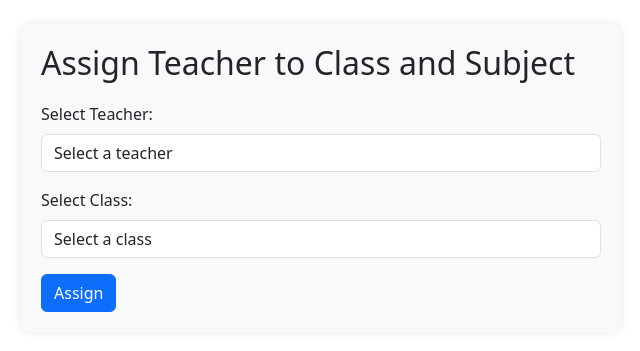
After one commit to Ka1-Trivedi/DBMS_Project, a Flask app: page /assign_teacher in a window 1280 px wide. The commit adds this page. Shown: the top 351 px of the page, without its empty margins (319-959 px from the left). Run offline with Flask 3, Linux system fonts and the light colour scheme; a user stored in the database is signed in; data that the repository does not hold is empty.

Commit message:
Attendance System finished

```diff
--- a/attendance_system/admin.py
+++ b/attendance_system/admin.py
@@ -1,4 +1,4 @@
 from flask_bcrypt import Bcrypt
 
 bcrypt = Bcrypt()
-print(bcrypt.generate_password_hash("Kavan#17122005").decode('utf-8'))
+print(bcrypt.generate_password_hash("123").decode('utf-8'))
--- a/attendance_system/app.py
+++ b/attendance_system/app.py
@@ -65,7 +65,10 @@ def create_tables():
                     id INTEGER PRIMARY KEY AUTOINCREMENT,
                     name TEXT NOT NULL,
                     email TEXT UNIQUE NOT NULL,
-                    password TEXT NOT NULL
+                    password TEXT NOT NULL,
+                    user_id INTEGER,
+                    subject TEXT,
+                    FOREIGN KEY (user_id) REFERENCES users(id)
                    )
     '''
     )
@@ -79,7 +82,9 @@ def create_tables():
                     password TEXT NOT NULL,
                     roll_number TEXT UNIQUE NOT NULL,
                     class_id INTEGER,
+                    user_id INTEGER,
                     FOREIGN KEY (class_id) REFERENCES Class(id)
+                    FOREIGN KEY (user_id) REFERENCES users(id)
                    )
     '''
     )
@@ -184,11 +189,11 @@ def register():
 
         # Insert into Teacher or Student table based on role
         if role == 'teacher':
-            cursor.execute("INSERT INTO Teacher (user_id, name) VALUES (?, ?)", (user_id, name))
+            cursor.execute("INSERT INTO Teacher (user_id, name,email,password) VALUES (?, ?, ?, ?)", (user_id, name,email,password))
         elif role == 'student':
             roll_number = request.form['roll_number']
             class_id = request.form['class_id']
-            cursor.execute("INSERT INTO Student (id, name, roll_number, class_id) VALUES (?, ?, ?, ?)", (user_id, name, roll_number, class_id))
+            cursor.execute("INSERT INTO Student (user_id, name, roll_number, class_id,email,password) VALUES (?, ?, ?, ?, ?, ?)", (user_id, name, roll_number, class_id, email, password))
 
         conn.commit()
         conn.close()
@@ -208,6 +213,7 @@ def login():
         cursor = conn.cursor()
         cursor.execute("SELECT id, email, password, role FROM users WHERE email = ?", (email,))
         user = cursor.fetchone()
+
         conn.close()
 
             # user[0]=id	user[1]=email	user[2]=password	user[3]=role
@@ -221,9 +227,9 @@ def login():
             if session['role'] == 'admin':
                 return redirect(url_for('admin_dashboard'))
             elif session['role'] == 'teacher':
-                return redirect(url_for('teacher_dashboard'))
+                return redirect(url_for('teacher_dashboard',teacher_id = user[0]))
             elif session['role'] == 'student':
-                return redirect(url_for('student_dashboard'))
+                return redirect(url_for('student_dashboard',student_id = user[0]))
         else:
             return "Invalid credentials. Please try again."
 
@@ -236,15 +242,15 @@ def login():
 def admin_dashboard():
     return render_template('admin_dashboard.html')
 
-@app.route('/teacher_dashboard')
+@app.route('/teacher_dashboard/<int:teacher_id>')
 @teacher_required
-def teacher_dashboard():
-    return render_template('teacher_dashboard.html')
+def teacher_dashboard(teacher_id):
+    return render_template('teacher_dashboard.html', tecaher_id = teacher_id)
 
-@app.route('/student_dashboard')
+@app.route('/student_dashboard/<int:student_id>')
 @student_required
-def student_dashboard():
-    return render_template('student_dashboard.html')
+def student_dashboard(student_id):
+    return render_template('student_dashboard.html', student_id = student_id)
 
 # ---------------------------------------------------------------------------------------------------------------------
 # --------------------------------------------------school oprations---------------------------------------------------
@@ -420,7 +426,7 @@ def edit_class(class_id):
     cursor = conn.cursor()
 
     if request.method == 'POST':
-        new_name = request.form['new_name']
+        new_name = request.form['name']
         new_department_id = request.form['department_id']
         cursor.execute("UPDATE Class SET name = ?, department_id = ? WHERE id = ?", (new_name, new_department_id, class_id))
         conn.commit()
@@ -464,7 +470,18 @@ def add_students_from_excel(filepath):
         email = row['Email']
         password = bcrypt.generate_password_hash(str(row['Password'])).decode('utf-8')  # Hash password
         roll_number = row['Roll Number']  # New field
-        class_id = row['Class ID']
+        class_name = row['Class Name']
+        department_name = row['Department Name']
+        # class_id = row['Class ID']
+
+        # Find class_id from Class table by Class Name
+        cursor.execute("SELECT id FROM Department WHERE name = ?", (department_name,))
+        department_id = cursor.fetchone()[0]
+        # print(department_id)
+        # print(class_name)
+        cursor.execute("SELECT id FROM Class WHERE name = ? and department_id = ?", (class_name, department_id))
+        class_id = cursor.fetchone()[0]
+        print(class_id)
 
         # Insert into users table
         cursor.execute("INSERT INTO users (email, password, role) VALUES (?, ?, 'student')",
@@ -472,8 +489,8 @@ def add_students_from_excel(filepath):
         user_id = cursor.lastrowid  # Get newly created user ID
 
         # Insert into Student table
-        cursor.execute("INSERT INTO Student (user_id, name, roll_number, class_id) VALUES (?, ?, ?, ?)",
-                       (user_id, name, roll_number, class_id))
+        cursor.execute("INSERT INTO Student (user_id, name, roll_number, class_id, email, password) VALUES (?, ?, ?, ?, ?, ?)",
+                       (user_id, name, roll_number, class_id, email, password))
 
     conn.commit()
     conn.close()
@@ -513,14 +530,55 @@ def upload_students():
 def manage_students():
     conn = sqlite3.connect(DB_PATH)
     cursor = conn.cursor()
-    cursor.execute('''
-        SELECT Student.id, Student.name, users.email, Class.name FROM Student
-        JOIN users ON Student.id = users.id
-        JOIN Class ON Student.class_id = Class.id
-        WHERE users.role = 'student'
-    ''')
+
+    cursor.execute("SELECT * FROM School")
+    schools = cursor.fetchall()
+
+    cursor.execute("SELECT * FROM Department")
+    departments = cursor.fetchall()
+
+    cursor.execute("SELECT  * FROM Class")
+    classes = cursor.fetchall()
+
+    # Build the query for filtering students
+    query = "SELECT Student.id, Student.name, Student.email, Class.name FROM Student JOIN Class ON Student.class_id = Class.id JOIN Department ON Class.department_id = Department.id"
+    filters = []
+    params = []
+
+    school_id = request.args.get('school_id')
+    if school_id:
+        filters.append("Department.school_id = ?")
+        params.append(school_id)
+
+    department_id = request.args.get('department_id')
+    if department_id:
+        filters.append("Class.department_id = ?")
+        params.append(department_id)
+
+    class_id = request.args.get('class_id')
+    if class_id:
+        filters.append("Student.class_id = ?")
+        params.append(class_id)
+
+    if filters:
+        query += " WHERE " + " AND ".join(filters)
+
+    cursor.execute(query, params)
     students = cursor.fetchall()
     conn.close()
+
+    return render_template('manage_students.html', students=students, schools=schools, departments=departments, classes=classes)
+
+
+    # cursor.execute('''
+    #     SELECT Student.id, Student.name, users.email, Class.name FROM Student
+    #     JOIN users ON Student.id = users.id
+    #     JOIN Class ON Student.class_id = Class.id
+    #     WHERE users.role = 'student'
+    # ''')
+    # students = cursor.fetchall()
+    # conn.close()
+    # return render_template('manage_students.html',students = students )
 
 @app.route('/edit_student/<int:student_id>', methods=['GET', 'POST'])
 @teacher_or_admin_required
@@ -548,6 +606,18 @@ def edit_student(student_id):
     conn.close()
 
     return render_template('edit_student.html', student=student, classes=classes)
+
+@app.route('/delete_student/<int:student_id>', methods=['GET', 'POST'])
+@admin_required
+def delete_student(student_id):
+    conn = sqlite3.connect(DB_PATH)
+    cursor = conn.cursor()
+    cursor.execute("DELETE FROM student WHERE user_id = ?", (student_id,))
+    cursor.execute("DELETE FROM users WHERE id = ?", (student_id,))
+    conn.commit()
+    conn.close()
+
+    return redirect(url_for('manage_students'))
 # --------------------------------------------------------------------------------------------------------------------
 # ----------------------------------------------------teacher---------------------------------------------------------
 @app.route('/add_teacher', methods=['GET', 'POST'])
@@ -556,6 +626,7 @@ def add_teacher():
     if request.method == 'POST':
         name = request.form['name']
         email = request.form['email']
+        subject = request.form['subject']
         password = bcrypt.generate_password_hash(request.form['password']).decode('utf-8')
 
         conn = sqlite3.connect(DB_PATH)
@@ -566,7 +637,7 @@ def add_teacher():
         user_id = cursor.lastrowid  # Get newly created user ID
 
         # Insert into Teacher table
-        cursor.execute("INSERT INTO Teacher (user_id, name) VALUES (?, ?)", (user_id, name))
+        cursor.execute("INSERT INTO Teacher (user_id, name, email, subject, password) VALUES (?, ?, ?, ?, ?)", (user_id, name, email, subject, password))
 
         conn.commit()
         conn.close()
@@ -599,6 +670,7 @@ def edit_teacher(teacher_id):
     if request.method == 'POST':
         new_name = request.form['name']
         new_email = request.form['email']
+        new_subject = request.form['subject']
         cursor.execute("UPDATE users SET email = ? WHERE id = ?", (new_email, teacher_id))
         cursor.execute("UPDATE Teacher SET name = ? WHERE user_id = ?", (new_name, teacher_id))
         conn.commit()
@@ -606,7 +678,7 @@ def edit_teacher(teacher_id):
 
         return redirect(url_for('manage_teachers'))
 
-    cursor.execute("SELECT users.id, Teacher.name, users.email FROM users JOIN Teacher ON users.id = Teacher.user_id WHERE users.id = ?", (teacher_id,))
+    cursor.execute("SELECT users.id, Teacher.name, users.email , Teacher.subject FROM users JOIN Teacher ON users.id = Teacher.user_id WHERE users.id = ?", (teacher_id,))
     teacher = cursor.fetchone()
     conn.close()
 
@@ -625,90 +697,134 @@ def delete_teacher(teacher_id):
     return redirect(url_for('manage_teachers'))
 # --------------------------------------------------------------------------------------------------------------------
 # ----------------------------------------------------attendance------------------------------------------------------
-@app.route('/mark_attendance',methods =['GET','POST'])
+@app.route('/mark_attendance', methods=['GET', 'POST'])
 @teacher_required
 def mark_attendance():
     conn = sqlite3.connect(DB_PATH)
     cursor = conn.cursor()
 
-    if request.method =='POST':
+    teacher_id = session['user_id']
+
+    if request.method == 'POST':
         class_id = request.form['class_id']
         date = request.form['date']
 
-        for student_id , status in requets.form.item():
-            if student_id.is_digit():
-                cursor.execute("INSERT INTO Attendance (student_id, date, status) VALUES (?, ?, ?)",
-                               (student_id, date, status))
+        # Get the list of student IDs in the selected class
+        cursor.execute("SELECT id FROM Student WHERE class_id = ?", (class_id,))
+        student_ids = [row[0] for row in cursor.fetchall()]
+
+        # Iterate over all student IDs and check if they are present or absent
+        for student_id in student_ids:
+            status = 'Present' if str(student_id) in request.form else 'Absent'
+            cursor.execute("INSERT INTO Attendance (student_id, date, status) VALUES (?, ?, ?)",
+                           (student_id, date, status))
 
         conn.commit()
         conn.close()
-        return redirect(url_for('teacher_dashboard'))
+        return redirect(url_for('teacher_dashboard', teacher_id = teacher_id))
 
-    cursor.execute("SELECT id, name FROM Class")
+    cursor.execute('''SELECT Class.id, Class.name
+    FROM Class
+    JOIN TeacherClassSubject ON Class.id = TeacherClassSubject.class_id
+    WHERE TeacherClassSubject.teacher_id = ?
+    ''', (teacher_id,))
+    print(teacher_id)
     classes = cursor.fetchall()
+    print(classes)
+
+    selected_class_id = request.args.get('class_id')
+    selected_date = request.args.get('date')
+    students = []
+    if selected_class_id:
+        cursor.execute("SELECT id, name, roll_number FROM Student WHERE class_id = ?", (selected_class_id,))
+        students = cursor.fetchall()
+
     conn.close()
 
-    return render_template('/mark_attendance.html',classes = classes)
+    return render_template('mark_attendance.html', classes=classes, students=students, selected_class_id=selected_class_id, selected_date=selected_date)
 
-@app.route('/view_attendance',methods=['GET', 'POST'])
+@app.route('/view_attendance', methods=['GET', 'POST'])
 @login_required
 def view_attendance():
     conn = sqlite3.connect(DB_PATH)
     cursor = conn.cursor()
+
+    teacher_id = session['user_id']
 
     if current_user.role == 'teacher':
         if request.method == 'POST':
             class_id = request.form['class_id']
             date = request.form['date']
             cursor.execute('''
-            SELECT Student.name,Attendance.status FROM Attendance JOIN Student ON Attendance.stident_id = Student.id WHERE Student.class_id = ? AND Attendance.date = ?''',(class_id,date))
+            SELECT Student.roll_number, Student.name, Attendance.status
+            FROM Attendance
+            JOIN Student ON Attendance.student_id = Student.id
+            WHERE Student.class_id = ? AND Attendance.date = ?''', (class_id, date))
+
             attendance_records = cursor.fetchall()
         else:
             attendance_records = []
 
-        cursor.execute('SELECT id, name FROM Class')
+        cursor.execute('''
+        SELECT Class.id, Class.name
+        FROM Class
+        JOIN TeacherClassSubject ON Class.id = TeacherClassSubject.class_id
+        WHERE TeacherClassSubject.teacher_id = ?
+        ''', (teacher_id,))
+        print(teacher_id)
         classes = cursor.fetchall()
+        print(classes)
 
         conn.close()
-        return render_template('view_attendance_teacher.html',attendance_records = attendance_records, classes = classes)
+        return render_template('view_attendance_teacher.html', attendance_records=attendance_records, classes=classes)
     elif current_user.role == 'student':
-        cursor.execute('''SELECT date,status FROM Attendance WHERE student_id = ?''',(current_user.id,))
-        attendance_records = current_user.fetchall()
+        cursor.execute('''SELECT Teacher.subject, Attendance.date, Attendance.status FROM Attendance
+        JOIN Student ON Attendance.student_id = Student.id
+        JOIN TeacherClassSubject ON Student.class_id = TeacherClassSubject.class_id
+        JOIN Teacher ON TeacherClassSubject.teacher_id = Teacher.user_id WHERE Attendance.student_id = ?''', (current_user.id,))
+        attendance_records = cursor.fetchall()
 
         conn.close()
-        return render_template('view_attendance_student.html',attendance_records = attendance_records)
+        return render_template('view_attendance_student.html', attendance_records=attendance_records)
 
     return "Access Denied!!", 403
 
-@app.route('/download_attendance',methods = ['POST'])
+@app.route('/download_attendance', methods=['POST'])
 @teacher_required
 def download_attendance():
-
     class_id = request.form['class_id']
     start_date = request.form['start_date']
     end_date = request.form['end_date']
 
-    conn =sqlite3.connect()
+    conn = sqlite3.connect(DB_PATH)
     cursor = conn.cursor()
-    cursor.execute('''SELECT Student.name, Attendance.date, Attendance.status FROM Attendance JOIN Student ON Student.class_id = ? AND Attendance.date BETWEEN ? AND ? ORDER BY Attendance.date''',(class_id,start_date,end_date))
+
+    teacher_id = session['user_id']
+
+    cursor.execute('''
+    SELECT Student.roll_number, Student.name, Attendance.date, Attendance.status
+    FROM Attendance
+    JOIN Student ON Student.id = Attendance.student_id
+    JOIN TeacherClassSubject ON Student.class_id = TeacherClassSubject.class_id
+    WHERE TeacherClassSubject.teacher_id = ? AND Student.class_id = ? AND Attendance.date BETWEEN ? AND ?
+    ORDER BY Attendance.date''', (teacher_id,class_id, start_date, end_date))
     attendance_records = cursor.fetchall()
     conn.close()
 
     # Create csv file
     output = []
-    output.append(['Student Name', 'Date', 'Status'])
+    output.append(['Roll Number', 'Student Name', 'Date', 'Status'])
 
     for record in attendance_records:
-        output.append([record[0],record[1],record[2]])
+        output.append([record[0], record[1], record[2], record[3]])
 
-    response = Response('\n'.join([','.join(row) for row in output]), mimetype= "text/csv")
-    response.headers["Content-Disposition"] = "attechment; filename=attendance_report.csv"
+    response = Response('\n'.join([','.join(map(str, row)) for row in output]), mimetype="text/csv")
+    response.headers["Content-Disposition"] = "attachment; filename=attendance_report.csv"
     return response
-
 # --------------------------------------------------------------------------------------------------------------------
 # --------------------------------------------------attendance_Analysis-----------------------------------------------
 @app.route('/attendance_summary/<int:class_id>')
-@teacher_or_admin_required
+# @teacher_or_admin_required
 def attendance_summary(class_id):
     conn = sqlite3.connect(DB_PATH)
     cursor = conn.cursor()
@@ -727,6 +843,31 @@ def attendance_summary(class_id):
     return jsonify(result)
 
 # --------------------------------------------------------------------------------------------------------------------
+@app.route('/assign_teacher', methods=['GET', 'POST'])
+@admin_required
+def assign_teacher():
+    conn = sqlite3.connect(DB_PATH)
+    cursor = conn.cursor()
+
+    if request.method == 'POST':
+        teacher_id = request.form['teacher_id']
+        class_id = request.form['class_id']
+        cursor.execute("INSERT INTO TeacherClassSubject (teacher_id, class_id) VALUES (?, ?)",
+                       (teacher_id, class_id))
+        conn.commit()
+        conn.close()
+        return redirect(url_for('admin_dashboard'))
+
+    cursor.execute("SELECT user_id, name FROM Teacher")
+    teachers = cursor.fetchall()
+
+    cursor.execute("SELECT id, name FROM Class")
+    classes = cursor.fetchall()
+
+    conn.close()
+
+    return render_template('assign_teacher_to_class.html', teachers=teachers, classes=classes)
+
 @app.route('/logout')
 @login_required
 def logout():
--- /dev/null
+++ b/attendance_system/debug check.txt
@@ -0,0 +1,4 @@
+checked till manage teachers;
+1,kavanmtrivedicomp@gmail.com,$2b$12$G9jZ8snHv.efykiajyPEtelXxobuywRCuPR8HUz98/6Qo3Grhb.7e,admin
+2,hitshethgnr@gmail.com,$2b$12$Jzy0T7lCKj9qvkBkbJcMvu1Rn50nIOm4e2luA4dUnMlswYTpnbiEK,teacher
+3,admin@gmail.com,$2b$12$LRkjZX2MHil5J9aOk6eChu50EuY/Tz5GaN40UYcrBqSFf9W.qG4ju,admin
--- a/attendance_system/templates/add_teacher.html
+++ b/attendance_system/templates/add_teacher.html
@@ -15,6 +15,10 @@
                 <input type="text" name="name" class="form-control" required>
             </div>
             <div class="mb-3">
+                <label class="form-label">Subject:</label>
+                <input type="subject" name="subject" class="form-control" required>
+            </div>
+            <div class="mb-3">
                 <label class="form-label">Email:</label>
                 <input type="email" name="email" class="form-control" required>
             </div>
--- a/attendance_system/templates/admin_dashboard.html
+++ b/attendance_system/templates/admin_dashboard.html
@@ -33,7 +33,7 @@
             <a href="{{ url_for('manage_classes') }}" class="btn btn-primary">Manage Classes</a>
             <a href="{{ url_for('manage_teachers') }}" class="btn btn-primary">Manage Teachers</a>
             <a href="{{ url_for('manage_students') }}" class="btn btn-primary">Manage Students</a>
-            <a href="{{ url_for('upload_students') }}" class="btn btn-primary">Upload Students</a>
+            <a href="{{ url_for('assign_teacher') }}" class="btn btn-primary">Assign Teacher To Division</a>
         </div>
         <a href="{{ url_for('logout') }}" class="btn btn-danger mt-3">Logout</a>
     </div>
--- /dev/null
+++ b/attendance_system/templates/assign_teacher_to_class.html
@@ -0,0 +1,48 @@
+<!DOCTYPE html>
+<html lang="en">
+<head>
+    <meta charset="UTF-8">
+    <meta name="viewport" content="width=device-width, initial-scale=1.0">
+    <title>Assign Teacher to Class and Subject</title>
+    <link rel="stylesheet" href="https://cdn.jsdelivr.net/npm/bootstrap@5.3.0/dist/css/bootstrap.min.css">
+    <style>
+        .form-container {
+            max-width: 600px;
+            margin: auto;
+            padding: 20px;
+            background-color: #f8f9fa;
+            border-radius: 10px;
+            box-shadow: 0 0 10px rgba(0, 0, 0, 0.1);
+        }
+        .form-header {
+            margin-bottom: 20px;
+        }
+    </style>
+</head>
+<body class="container mt-4">
+    <div class="form-container">
+        <h2 class="form-header">Assign Teacher to Class and Subject</h2>
+        <form action="{{ url_for('assign_teacher') }}" method="post">
+            <div class="mb-3">
+                <label for="teacher_id" class="form-label">Select Teacher:</label>
+                <select id="teacher_id" name="teacher_id" class="form-control" required>
+                    <option value="">Select a teacher</option>
+                    {% for teacher in teachers %}
+                        <option value="{{ teacher[0] }}">{{ teacher[1] }}</option>
+                    {% endfor %}
+                </select>
+            </div>
+            <div class="mb-3">
+                <label for="class_id" class="form-label">Select Class:</label>
+                <select name="class_id" class="form-control" required>
+                    <option value="">Select a class</option>
+                    {% for class in classes %}
+                        <option value="{{ class[0] }}">{{ class[1] }}</option>
+                    {% endfor %}
+                </select>
+            </div>
+            <button type="submit" class="btn btn-primary">Assign</button>
+        </form>
+    </div>
+</body>
+</html>
--- a/attendance_system/templates/edit_teacher.html
+++ b/attendance_system/templates/edit_teacher.html
@@ -15,6 +15,10 @@
                 <input type="text" id="name" name="name" value="{{ teacher[1] }}" class="form-control" required>
             </div>
             <div class="mb-3">
+                <label for="subject" class="form-label">Subject:</label>
+                <input type="text" id="subject" name="subject" value="{{ teacher[3] }}" class="form-control" required>
+            </div>
+            <div class="mb-3">
                 <label for="email" class="form-label">Email:</label>
                 <input type="email" id="email" name="email" value="{{ teacher[2] }}" class="form-control" required>
             </div>
--- a/attendance_system/templates/login.html
+++ b/attendance_system/templates/login.html
@@ -20,7 +20,7 @@
             </div>
             <button type="submit" class="btn btn-primary w-100">Login</button>
         </form>
-        <p class="text-center mt-3">Don't have an account? <a href="{{ url_for('register') }}">Register</a></p>
+        <!-- <p class="text-center mt-3">Don't have an account? <a href="{{ url_for('register') }}">Register</a></p> -->
     </div>
 </body>
 </html>
--- a/attendance_system/templates/student_dashboard.html
+++ b/attendance_system/templates/student_dashboard.html
@@ -29,7 +29,7 @@
         <p>Welcome, {{ current_user.email }}! Your role is {{ current_user.role }}.</p>
         <div class="dashboard-links">
             <a href="{{ url_for('view_attendance') }}" class="btn btn-primary">View Attendance</a>
-            <a href="{{ url_for('download_attendance') }}" class="btn btn-primary">Download Attendance Report</a>
+            <!-- <a href="{{ url_for('download_attendance') }}" class="btn btn-primary">Download Attendance Report</a> -->
         </div>
         <a href="{{ url_for('logout') }}" class="btn btn-danger mt-3">Logout</a>
     </div>
--- a/attendance_system/templates/view_attendance_teacher.html
+++ b/attendance_system/templates/view_attendance_teacher.html
@@ -45,6 +45,7 @@
             <table class="table table-striped">
                 <thead>
                     <tr>
+                        <th>Roll No </th>
                         <th>Student Name</th>
                         <th>Status</th>
                     </tr>
@@ -54,6 +55,7 @@
                         <tr>
                             <td>{{ record[0] }}</td>
                             <td>{{ record[1] }}</td>
+                            <td>{{ record[2] }}</td>
                         </tr>
                     {% endfor %}
                 </tbody>
```
Also changed, not shown: attendance_system/fake_record.py (added, +56 -0 lines), attendance_system/templates/manage_students.html (+57 -2 lines), attendance_system/templates/mark_attendance.html (+15 -5 lines), attendance_system/templates/view_attendance_student.html (+7 -5 lines), database/attendance.db, 1 other file.
